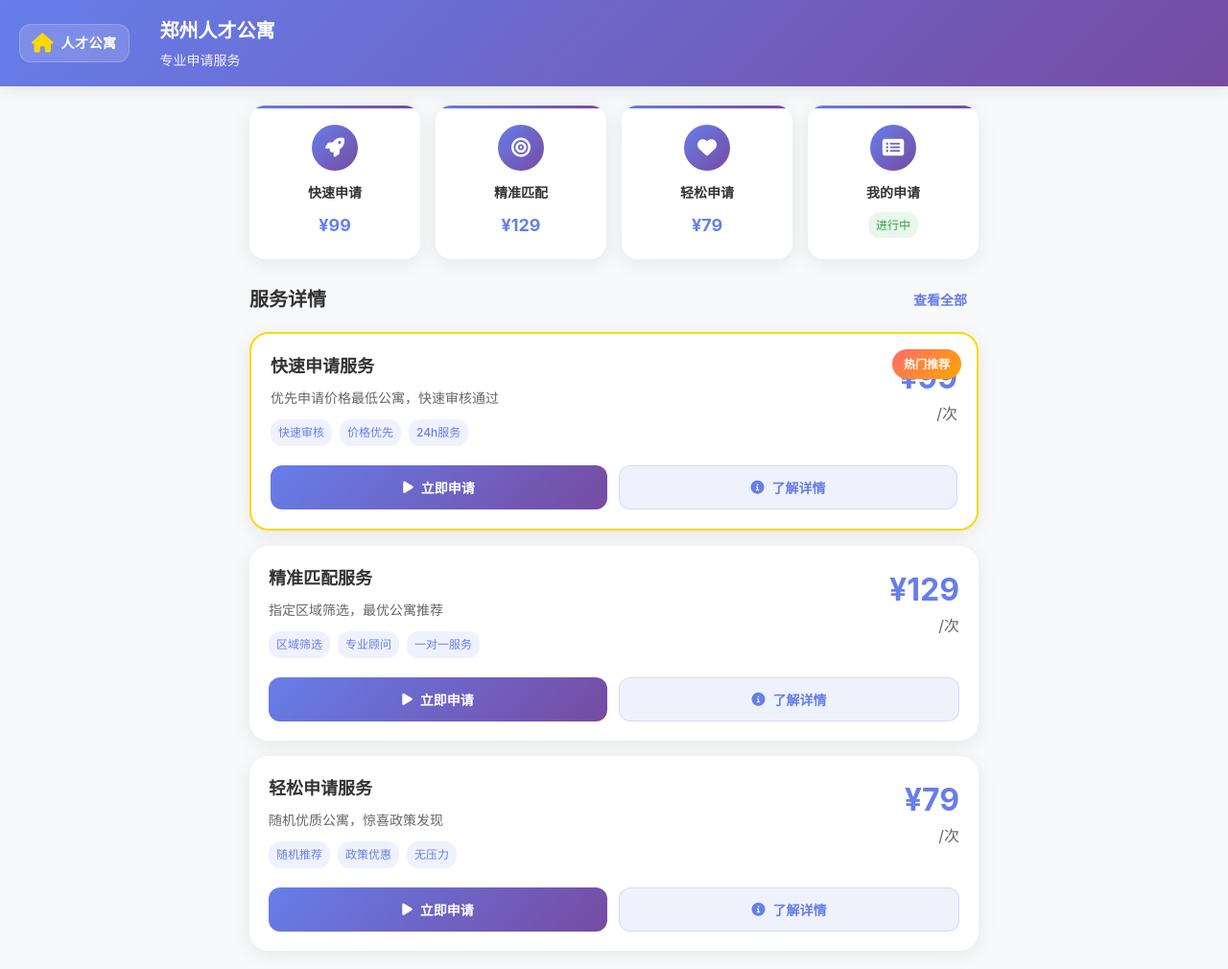
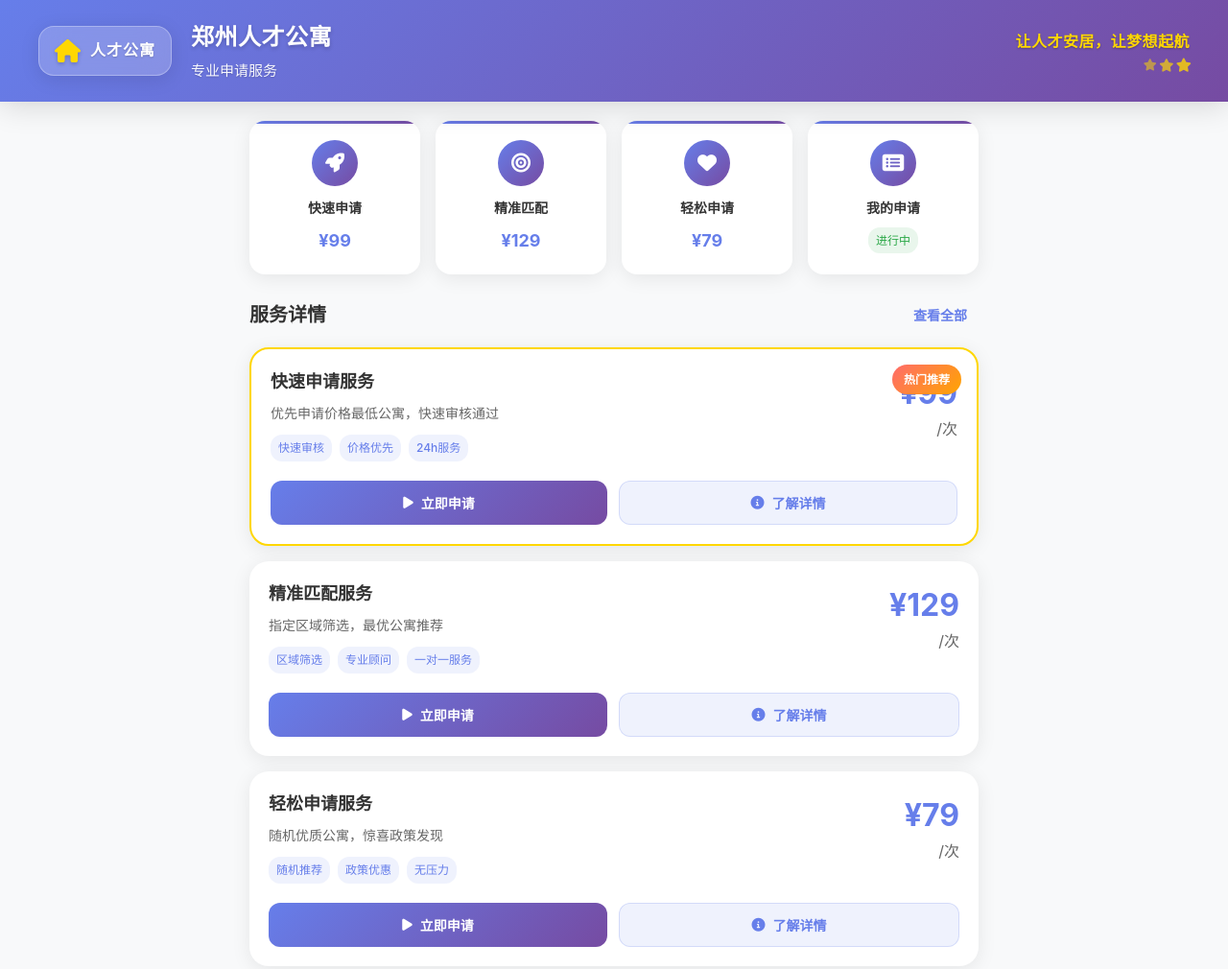
Before and after one commit to mbr1024/rcgy, a plain HTML site: page index.html in a window 1280 px wide. Shown: the top 1010 px of the page at 96% size. Drawn offline with Linux system fonts and the light colour scheme.

Commit message:
美化header设计：优化布局平衡，添加slogan，改善视觉效果

```diff
--- a/index.html
+++ b/index.html
@@ -17,6 +17,7 @@
     <!-- 主应用头部 -->
     <header class="app-header">
         <div class="header-content">
+            <div class="header-left">
                 <div class="app-logo">
                     <i class="fas fa-home"></i>
                     <span class="logo-text">人才公寓</span>
@@ -25,7 +26,17 @@
                     <h1 class="app-title">郑州人才公寓</h1>
                     <p class="app-subtitle">专业申请服务</p>
                 </div>
-
+            </div>
+            <div class="header-right">
+                <div class="slogan">
+                    <span class="slogan-text">让人才安居，让梦想起航</span>
+                    <div class="slogan-decoration">
+                        <i class="fas fa-star"></i>
+                        <i class="fas fa-star"></i>
+                        <i class="fas fa-star"></i>
+                    </div>
+                </div>
+            </div>
         </div>
     </header>
 
--- a/styles.css
+++ b/styles.css
@@ -39,57 +39,126 @@ body {
 .app-header {
     background: linear-gradient(135deg, #667eea 0%, #764ba2 100%);
     color: white;
-    padding: 16px 20px;
+    padding: 20px;
     position: sticky;
     top: 0;
     z-index: 100;
-    box-shadow: 0 2px 20px rgba(0,0,0,0.1);
+    box-shadow: 0 4px 30px rgba(0,0,0,0.15);
     margin-top: 0;
 }
 
 .header-content {
     display: flex;
     align-items: center;
-    gap: 16px;
+    justify-content: space-between;
+    max-width: 1200px;
+    margin: 0 auto;
+}
+
+.header-left {
+    display: flex;
+    align-items: center;
+    gap: 20px;
 }
 
 .app-logo {
     display: flex;
     align-items: center;
-    gap: 8px;
-    background: rgba(255, 255, 255, 0.15);
-    padding: 8px 12px;
-    border-radius: 12px;
-    border: 1px solid rgba(255, 255, 255, 0.2);
-    backdrop-filter: blur(10px);
+    gap: 10px;
+    background: rgba(255, 255, 255, 0.2);
+    padding: 12px 16px;
+    border-radius: 16px;
+    border: 1px solid rgba(255, 255, 255, 0.3);
+    backdrop-filter: blur(15px);
+    box-shadow: 0 4px 20px rgba(0,0,0,0.1);
+    transition: all 0.3s ease;
+}
+
+.app-logo:hover {
+    background: rgba(255, 255, 255, 0.25);
+    transform: translateY(-2px);
+    box-shadow: 0 6px 25px rgba(0,0,0,0.15);
 }
 
 .app-logo i {
-    font-size: 20px;
+    font-size: 24px;
     color: #ffd700;
+    text-shadow: 0 2px 4px rgba(0,0,0,0.2);
 }
 
 .logo-text {
-    font-size: 14px;
-    font-weight: 600;
+    font-size: 16px;
+    font-weight: 700;
     color: white;
+    letter-spacing: 1px;
+    text-shadow: 0 1px 2px rgba(0,0,0,0.2);
+}
+
+.header-info {
+    display: flex;
+    flex-direction: column;
+    gap: 4px;
+}
+
+.app-title {
+    font-size: 24px;
+    font-weight: 800;
+    margin: 0;
+    text-shadow: 0 2px 4px rgba(0,0,0,0.2);
     letter-spacing: 0.5px;
 }
 
-.header-info {
-    flex: 1;
-    margin-left: 16px;
+.app-subtitle {
+    font-size: 15px;
+    opacity: 0.95;
+    font-weight: 500;
+    text-shadow: 0 1px 2px rgba(0,0,0,0.2);
 }
 
-.app-title {
-    font-size: 20px;
-    font-weight: 700;
-    margin-bottom: 4px;
+.header-right {
+    display: flex;
+    align-items: center;
 }
 
-.app-subtitle {
-    font-size: 14px;
-    opacity: 0.9;
+.slogan {
+    text-align: right;
+    display: flex;
+    flex-direction: column;
+    align-items: flex-end;
+    gap: 8px;
+}
+
+.slogan-text {
+    font-size: 16px;
+    font-weight: 600;
+    color: #ffd700;
+    text-shadow: 0 1px 2px rgba(0,0,0,0.3);
+    letter-spacing: 0.5px;
+    line-height: 1.4;
+}
+
+.slogan-decoration {
+    display: flex;
+    gap: 4px;
+}
+
+.slogan-decoration i {
+    font-size: 12px;
+    color: rgba(255, 215, 0, 0.8);
+    animation: twinkle 2s ease-in-out infinite;
+}
+
+.slogan-decoration i:nth-child(2) {
+    animation-delay: 0.3s;
+}
+
+.slogan-decoration i:nth-child(3) {
+    animation-delay: 0.6s;
+}
+
+@keyframes twinkle {
+    0%, 100% { opacity: 0.6; transform: scale(1); }
+    50% { opacity: 1; transform: scale(1.2); }
 }
 
 
@@ -876,6 +945,52 @@ body {
 }
 
 /* 响应式设计 */
+@media (max-width: 768px) {
+    .app-header {
+        padding: 16px;
+    }
+
+    .header-content {
+        flex-direction: column;
+        gap: 16px;
+        text-align: center;
+    }
+
+    .header-left {
+        flex-direction: column;
+        gap: 12px;
+    }
+
+    .app-logo {
+        padding: 10px 14px;
+    }
+
+    .app-title {
+        font-size: 20px;
+    }
+
+    .app-subtitle {
+        font-size: 14px;
+    }
+
+    .header-right {
+        order: -1;
+    }
+
+    .slogan {
+        text-align: center;
+        align-items: center;
+    }
+
+    .slogan-text {
+        font-size: 14px;
+    }
+
+    .slogan-decoration {
+        justify-content: center;
+    }
+}
+
 @media (min-width: 768px) {
     .action-grid {
         grid-template-columns: repeat(4, 1fr);
```
Lines whose indentation alone changed are shown as unchanged.
